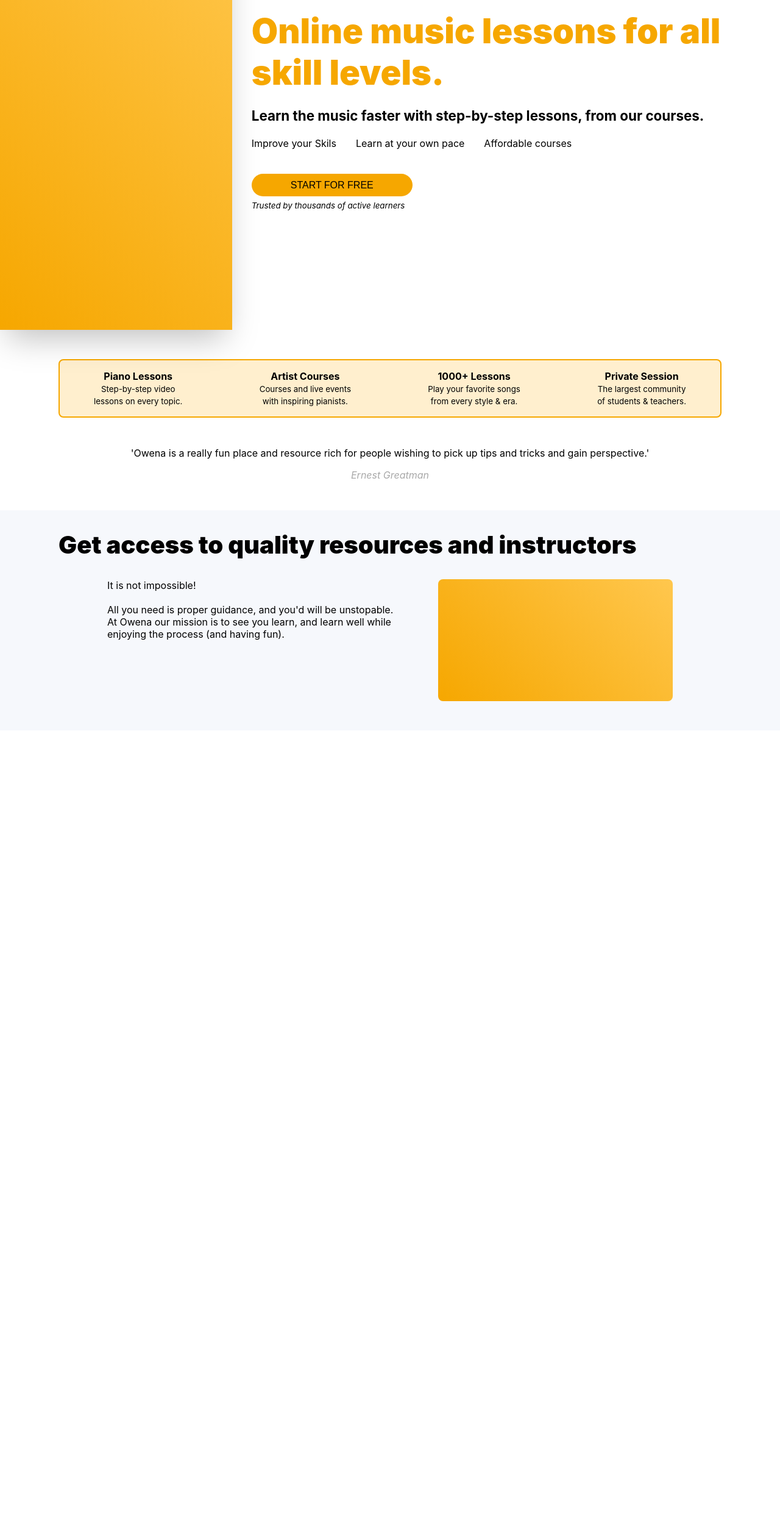
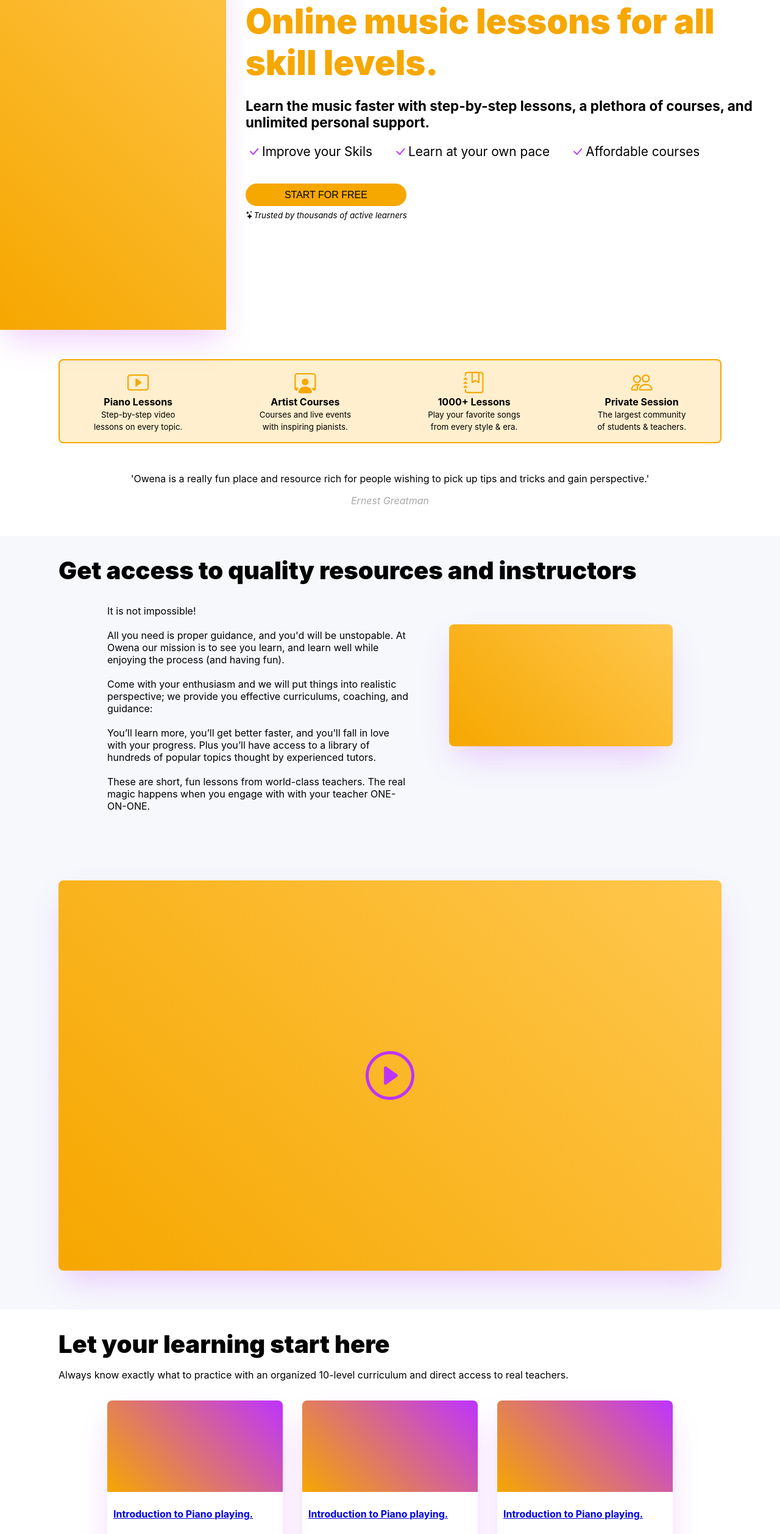
Before and after one commit to ernestharuna/owenahub-v1, a React (Vite) app: page / in a window 1280 px wide. Shown: the part 234-2750 px from the top of the page at 61% size. Before the commit the page ends 1432 px from the top, so only its background shows below. Built offline with nearby package versions, Linux system fonts and the light colour scheme; a web font is replaced by a local one.

Commit message:
Added extra content and neon button

```diff
--- /dev/null
+++ b/src/components/CourseCard.jsx
@@ -0,0 +1,24 @@
+import { Link } from "react-router-dom"
+
+const CourseCard = () => {
+    return (
+        <div className="course-card">
+            <div className="course-img">
+                {/* <img src={article.urlToImage ? article.urlToImage : "#"} alt="..." /> */}
+            </div>
+            <div className="course-detail">
+                <Link to="#">
+                    <h4>
+                        Introduction to Piano playing.
+                    </h4>
+                    <p>
+                        Develop your core skills, techniques,
+                        and musicality to play beautifully in any setting.
+                    </p>
+                </Link>
+            </div>
+        </div>
+    )
+}
+
+export default CourseCard
--- a/src/styles/home.scss
+++ b/src/styles/home.scss
@@ -27,6 +27,13 @@
             span {
                 display: inline-block;
                 margin-right: 2rem;
+                font-size: 1.3rem;
+
+                i {
+                    color: $sec-color;
+                    margin: 0 0.2rem;
+                    font-weight: bold;
+                }
             }
         }
 
@@ -59,6 +66,14 @@
 
         div {
             margin: 0 1.5rem;
+
+            i {
+                display: block;
+                color: $primary-color;
+                margin: 0 0.2rem;
+                font-weight: bold;
+                font-size: 2.2rem;
+            }
         }
     }
 }
@@ -76,24 +91,118 @@
 
 .mission {
     padding: 2rem 0;
-    background: #F6F8FC;
+    background: $background;
 
     .mission-box {
         margin: 2rem 3rem 1rem;
         display: flex;
         justify-content: space-between;
+        flex-direction: row-reverse;
 
         .mission-text {
             margin: 0 2rem;
-
         }
 
         .mission-img {
-            margin: 0 2rem;
+            margin: 2rem;
             border-radius: 0.5rem;
+            box-shadow: $box-shadow;
             background: linear-gradient(45deg, $primary-color, $hover-color);
             height: 200px;
             width: 100%;
+        }
+    }
+}
+
+.video {
+    padding: 4rem 0;
+    background: $background;
+
+    .video-box {
+        background: linear-gradient(45deg, $primary-color, $hover-color);
+        width: 100%;
+        height: 80vh;
+        border-radius: 0.5rem;
+        box-shadow: $box-shadow;
+        display: flex;
+        align-items: center;
+        justify-content: center;
+
+        i {
+            font-size: 5rem;
+            color: $sec-color;
+        }
+    }
+}
+
+.courses {
+    padding: 2rem 0;
+
+    .courses-box {
+        display: flex;
+        align-items: center;
+        justify-content: center;
+        flex-wrap: wrap;
+    }
+}
+
+.cta {
+    text-align: center;
+    padding: 2rem 0 3rem;
+    margin: 3rem 0 5rem;
+
+    #neon-button {
+        color: $primary-color;
+        display: inline-block;
+        position: relative;
+        cursor: pointer;
+        font-weight: 700;
+        text-decoration: none;
+        font-size: 2.5rem;
+        font-family: $font3;
+        border: 0.1253em solid $primary-color;
+        padding: .25em 1em;
+        border-radius: .25em;
+        text-shadow: 0 0 0.125em hsl(0% 0% 100% / 0.3), 0 0 0.45em currentColor;
+        box-shadow: 0 0 0.5em 0 $primary-color, inset 0 0 0.5em 0 $primary-color;
+        transition: background 100ms linear;
+
+        &::before {
+            pointer-events: none;
+            content: '';
+            position: absolute;
+            background: $primary-color;
+            top: 120%;
+            left: 0;
+            width: 100%;
+            height: 100%;
+            transform: perspective(1em) rotateX(40deg) scale(1, 0.35);
+            filter: blur(1em);
+            opacity: 0.7;
+        }
+
+        &::after {
+            content: '';
+            position: absolute;
+            background: $primary-color;
+            top: 0;
+            bottom: 0;
+            left: 0;
+            right: 0;
+            opacity: 0;
+            transition: opacity 100ms linear;
+            box-shadow: 0 0 2em 0.5em $primary-color;
+            z-index: -1;
+        }
+
+        &:hover::after {
+            opacity: 1;
+        }
+
+        &:hover,
+        &:focus {
+            color: $sec-color;
+            text-shadow: none;
         }
     }
 }
@@ -128,6 +237,7 @@
                 span {
                     i {
                         display: block;
+                        // color: $;
                     }
 
                     display: inline-block;
@@ -154,6 +264,12 @@
 
             div {
                 margin: 1rem 1.5rem;
+
+                i {
+                    display: inline-block;
+                    margin: 0 0.4rem;
+                    font-size: 1.3rem;
+                }
             }
         }
     }
@@ -169,8 +285,6 @@
             }
 
             .mission-img {
-                margin: 0 2rem;
-                border-radius: 0.5rem;
                 background: linear-gradient(45deg, $primary-color, $hover-color);
                 height: 200px;
                 width: auto;
@@ -178,4 +292,12 @@
         }
     }
 
+    .video {
+        .video-box {
+            height: 200px;
+            border-radius: 0.5rem;
+            box-shadow: $box-shadow;
+        }
+
+    }
 }
--- a/src/styles/index.scss
+++ b/src/styles/index.scss
@@ -1,17 +1,24 @@
 // fonts
 @import url('https://fonts.googleapis.com/css2?family=Nabla&display=swap');
 @import url('https://fonts.googleapis.com/css2?family=Maven+Pro&display=swap');
+@import url('https://fonts.googleapis.com/css2?family=Luckiest+Guy&family=Maven+Pro&display=swap');
 $font: 'Nabla', cursive;
 $font2: 'Maven Pro', sans-serif;
+$font3: 'Luckiest Guy', cursive;
 
 // colors
 $primary-color: #F6A700;
 $hover-color: #ffc74e;
 $lighter: #ffefce;
 
+$sec-color: #BD34FE;
+
+// Background
+$background: #F6F8FC;
+
 // shodow
 $text-shadow: 0 10px 20px rgba(0, 0, 0, 0.3);
-$box-shadow: 0 25px 50px -12px rgba(0, 0, 0, .25);
+$box-shadow: 0 25px 50px -12px #BD34FE40;
 
 body {
     background: #fff;
@@ -76,6 +83,9 @@ h3 {
     display: block;
 }
 
+
+
+
 // COMPONENT STYLES-----------------
 
 #primary-btn {
@@ -93,8 +103,30 @@ h3 {
     }
 }
 
+.course-card {
+    box-shadow: $box-shadow;
+    width: 18rem;
+    margin: 1rem;
+    transition: all .3s;
+    border-radius: 0.5rem;
 
+    .course-img {
+        height: 150px;
+        width: 100%;
+        background: linear-gradient(45deg, $primary-color, $sec-color);
+        border-radius: 0.5rem 0.5rem 0 0;
 
+        img {
+            width: 100%;
+            height: 100%;
+            object-fit: cover;
+        }
+    }
+
+    .course-detail {
+        padding: 5px 10px;
+    }
+}
 
 
 
@@ -134,4 +166,17 @@ h3 {
         color: #000;
         margin: 0;
     }
+
+    .course-card {
+        display: flex;
+        align-items: center;
+        width: auto;
+        margin: 0.4rem;
+
+        .course-img {
+            border-radius: 2px 0 0 2px;
+            min-width: 40%;
+            min-height: 100%;
+        }
+    }
 }
--- a/src/views/Home.jsx
+++ b/src/views/Home.jsx
@@ -1,3 +1,5 @@
+import { Link } from 'react-router-dom'
+import CourseCard from '../components/CourseCard'
 import '../styles/home.scss'
 
 const Home = () => {
@@ -12,17 +14,17 @@ const Home = () => {
                         Online music lessons for all skill levels.
                     </h2>
                     <p>
-                        Learn the music faster with step-by-step lessons, from our courses.
+                        Learn the music faster with step-by-step lessons, a plethora of courses, and unlimited personal support.
                     </p>
 
                     <div className="benefits">
-                        <span>
+                        <span><i class="bi bi-check-lg"></i>
                             Improve your Skils
                         </span>
-                        <span>
+                        <span><i class="bi bi-check-lg"></i>
                             Learn at your own pace
                         </span>
-                        <span>
+                        <span><i class="bi bi-check-lg"></i>
                             Affordable courses
                         </span>
                     </div>
@@ -33,6 +35,7 @@ const Home = () => {
                     </button>
 
                     <small className='d-block'>
+                        <i class="bi bi-stars"></i>
                         <i>Trusted by thousands of active learners</i>
                     </small>
                 </div>
@@ -43,6 +46,7 @@ const Home = () => {
                 <div className="container">
                     <div className="feature-box">
                         <div>
+                            <i class="bi bi-play-btn"></i>
                             <strong>Piano Lessons</strong><br />
                             <small>
                                 Step-by-step video <br className="hidden" />
@@ -50,6 +54,7 @@ const Home = () => {
                             </small>
                         </div>
                         <div>
+                            <i class="bi bi-person-workspace"></i>
                             <strong>Artist Courses</strong><br />
                             <small>
                                 Courses and live events <br className="hidden" />
@@ -57,6 +62,7 @@ const Home = () => {
                             </small>
                         </div>
                         <div>
+                            <i class="bi bi-journal-bookmark"></i>
                             <strong>1000+ Lessons</strong><br />
                             <small>
                                 Play your favorite songs<br className="hidden" />
@@ -64,6 +70,7 @@ const Home = () => {
                             </small>
                         </div>
                         <div>
+                            <i class="bi bi-people"></i>
                             <strong>Private Session</strong><br />
                             <small>
                                 The largest community <br className="hidden" />
@@ -91,6 +98,9 @@ const Home = () => {
                 <div className="container">
                     <h3>Get access to quality resources and instructors</h3>
                     <div className="mission-box">
+                        <div className="mission-img">
+
+                        </div>
                         <p className="mission-text">
                             It is not impossible!
                             <br /> <br />
@@ -99,13 +109,55 @@ const Home = () => {
                             is to see you learn, and learn well while enjoying the process (and having fun).
                             <br /> <br />
 
+                            Come with your enthusiasm and we will put things into realistic perspective; we provide you effective curriculums, coaching, and guidance:
+                            <br /><br />
 
+                            You’ll learn more, you’ll get better faster, and you’ll fall in love with your progress.
+                            Plus you’ll have access to a library of hundreds of popular topics thought by experienced tutors.
+                            <br /><br />
+
+                            These are short, fun lessons from world-class teachers.
+                            The real magic happens when you engage with with your teacher ONE-ON-ONE.
 
                         </p>
-                        <div className="mission-img">
+                    </div>
+                </div>
+            </section>
 
-                        </div>
+            <section className="video">
+                <div className="container">
+                    <div className="video-box">
+                        <i class="bi bi-play-circle"></i>
                     </div>
+                </div>
+            </section>
+
+            <section className="courses">
+                <div className="container">
+                    <h3>Let your learning start here</h3>
+                    <p>
+                        Always know exactly what to practice with an organized
+                        10-level curriculum and direct access to real teachers.
+                    </p>
+
+                    <div className="courses-box">
+                        <CourseCard />
+                        <CourseCard />
+                        <CourseCard />
+                        <CourseCard />
+                        <CourseCard />
+                        <CourseCard />
+                        <CourseCard />
+                        <CourseCard />
+                    </div>
+                </div>
+            </section>
+
+            <section className="cta">
+                <div className="container">
+                    <Link to={"#"} id='neon-button'>
+                        Enroll Now
+                    </Link>
                 </div>
             </section>
         </div>
```
